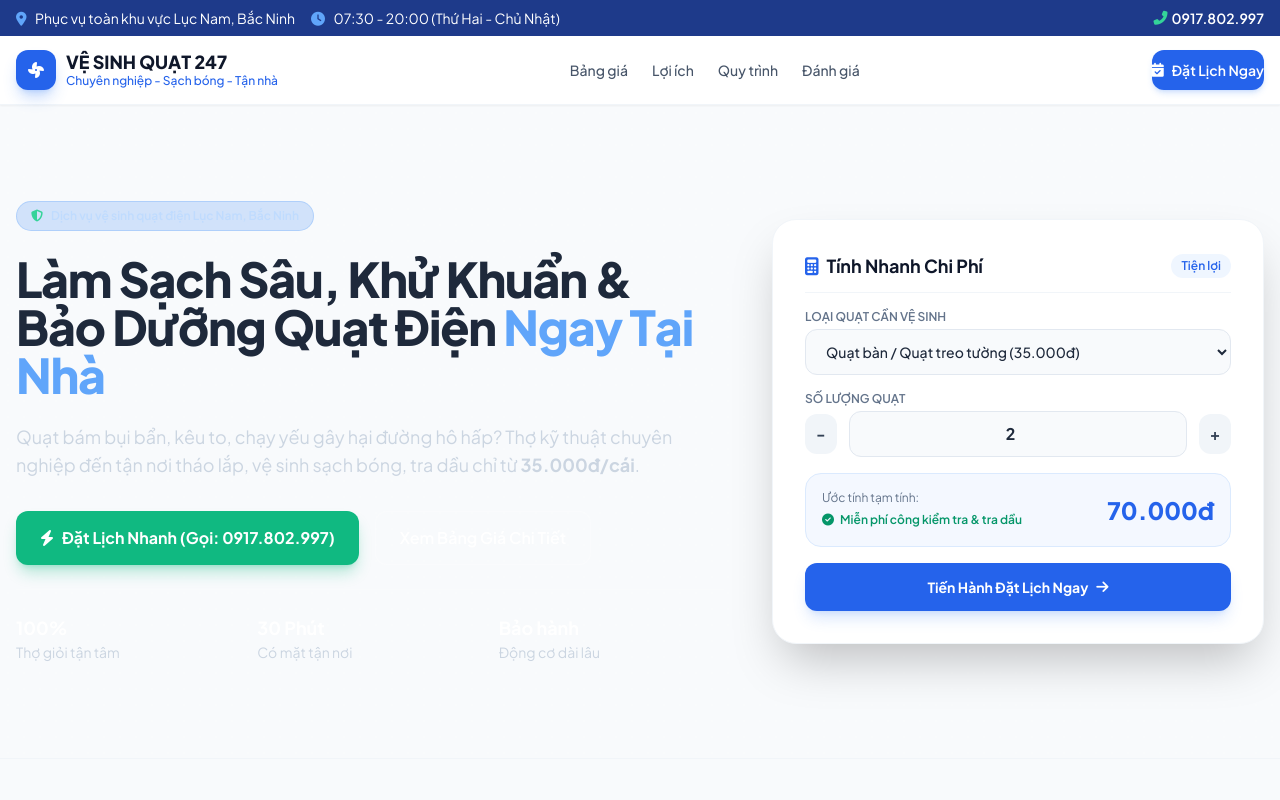
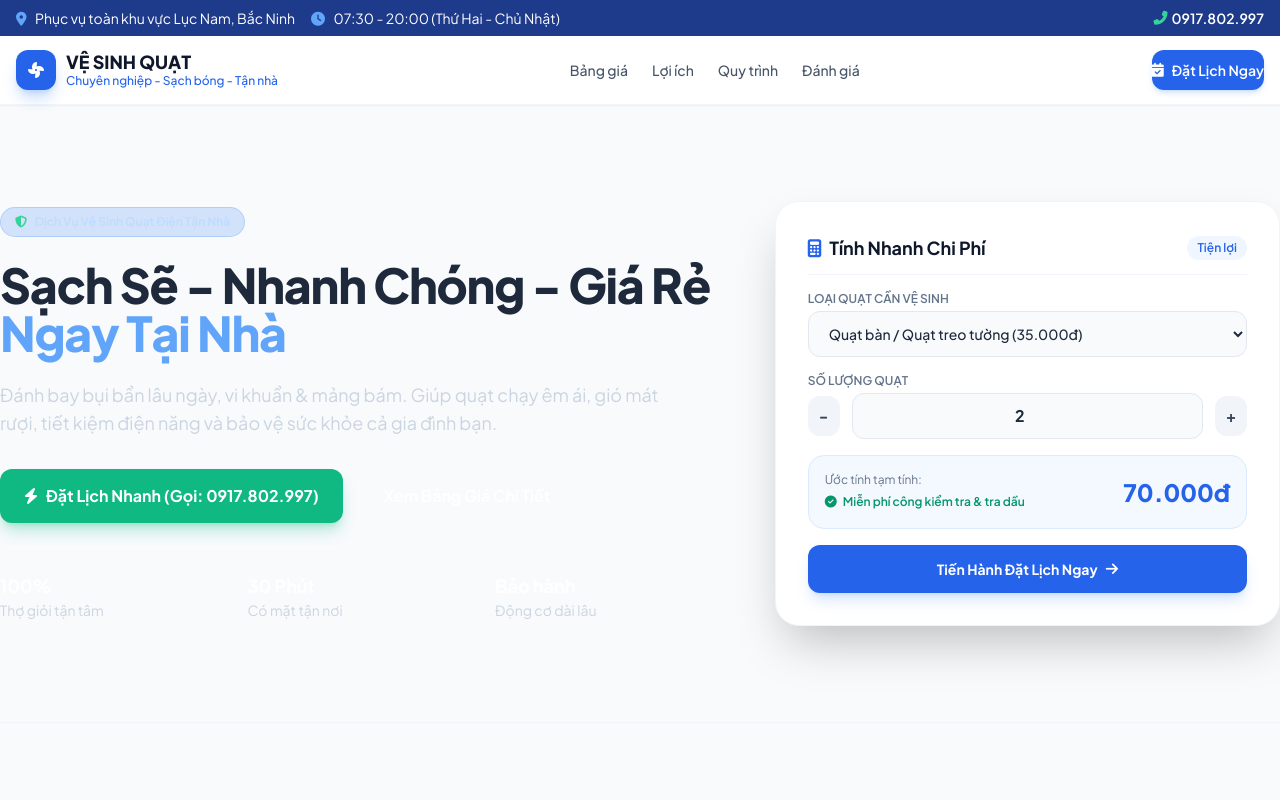
Before and after one commit to truongkmt/vesinhquat, a plain HTML site: page index.html in a window 1280 px wide. Shown: the top 800 px of the page. Drawn offline with nearby package versions, Linux system fonts and the light colour scheme.

Commit message:
Update index.html

```diff
--- a/index.html
+++ b/index.html
@@ -56,7 +56,7 @@
                     <i class="fas fa-fan fa-spin" style="animation-duration: 4s;"></i>
                 </div>
                 <div>
-                    <h1 class="font-extrabold text-lg text-slate-900 leading-tight">VỆ SINH QUẠT 247</h1>
+                    <h1 class="font-extrabold text-lg text-slate-900 leading-tight">VỆ SINH QUẠT</h1>
                     <p class="text-xs text-blue-600 font-medium">Chuyên nghiệp - Sạch bóng - Tận nhà</p>
                 </div>
             </a>
@@ -78,17 +78,17 @@
 
     <!-- Hero Section -->
     <section class="hero-bg py-16 lg:py-24 overflow-hidden relative border-b border-slate-100">
-        <div class="absolute inset-0 opacity-10 bg-[radial-gradient(#ffffff_1px,transparent_1px)] [background-size:16px_16px]"></div>
-        <div class="max-w-7xl mx-auto px-4 relative z-10 grid grid-cols-1 lg:grid-cols-12 gap-12 items-center">
+        <div class="max-w-7xl mx-auto px-4 sm:px-6 lg:px-8"></div>
+        <div class="grid grid-cols-1 lg:grid-cols-12 gap-12 items-center">
             <div class="lg:col-span-7 space-y-6">
                 <span class="inline-flex items-center gap-2 bg-blue-500/20 border border-blue-400/30 text-blue-200 text-xs font-semibold px-3.5 py-1.5 rounded-full">
-                    <i class="fas fa-shield-alt text-emerald-400"></i> Dịch vụ vệ sinh quạt điện Lục Nam, Bắc Ninh
+                    <i class="fas fa-shield-alt text-emerald-400"></i> Dịch Vụ Vệ Sinh Quạt Điện Tận Nhà
                 </span>
                 <h2 class="text-3xl sm:text-4xl lg:text-5xl font-extrabold tracking-tight leading-tight">
-                    Làm Sạch Sâu, Khử Khuẩn & Bảo Dưỡng Quạt Điện <span class="text-blue-400">Ngay Tại Nhà</span>
+                    Sạch Sẽ - Nhanh Chóng - Giá Rẻ <span class="text-blue-400">Ngay Tại Nhà</span>
                 </h2>
                 <p class="text-slate-300 text-base sm:text-lg max-w-2xl">
-                    Quạt bám bụi bẩn, kêu to, chạy yếu gây hại đường hô hấp? Thợ kỹ thuật chuyên nghiệp đến tận nơi tháo lắp, vệ sinh sạch bóng, tra dầu chỉ từ <strong>35.000đ/cái</strong>.
+                    Đánh bay bụi bẩn lâu ngày, vi khuẩn & mảng bám. Giúp quạt chạy êm ái, gió mát rượi, tiết kiệm điện năng và bảo vệ sức khỏe cả gia đình bạn.
                 </p>
                 <div class="flex flex-wrap gap-4 pt-2">
                     <a href="#booking" class="bg-emerald-500 hover:bg-emerald-600 text-white font-bold px-6 py-3.5 rounded-xl shadow-lg shadow-emerald-500/30 transition flex items-center gap-2 text-base">
```
